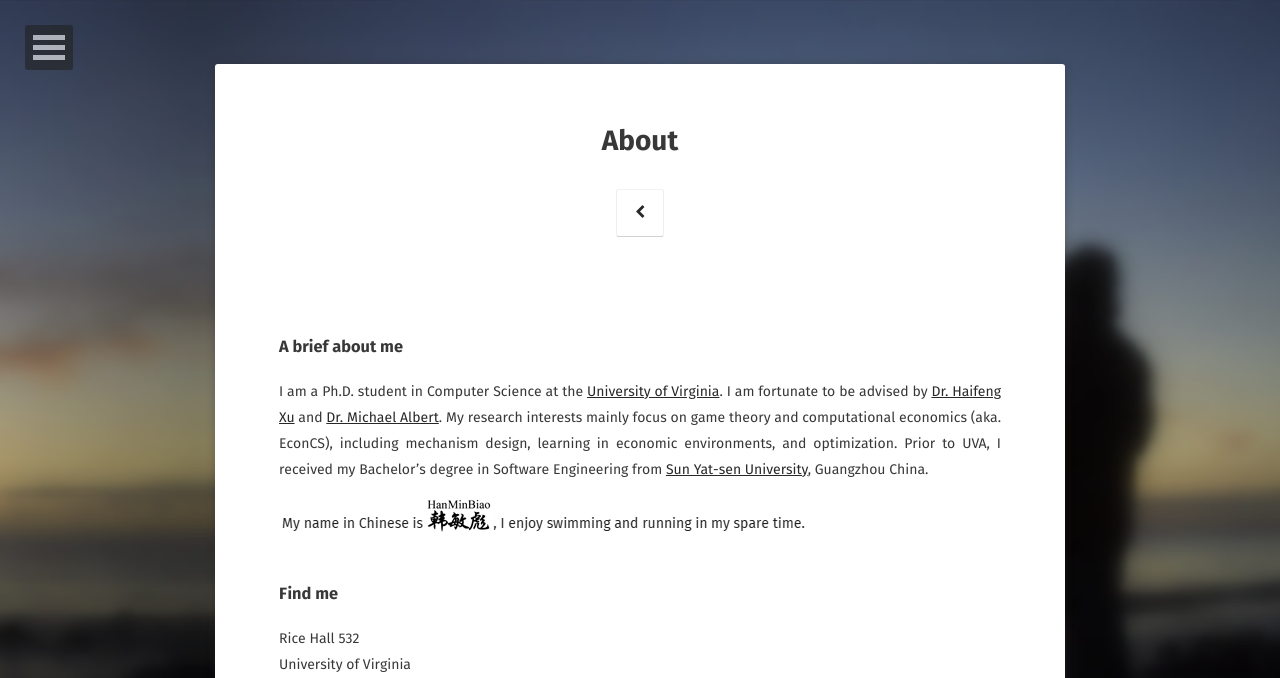
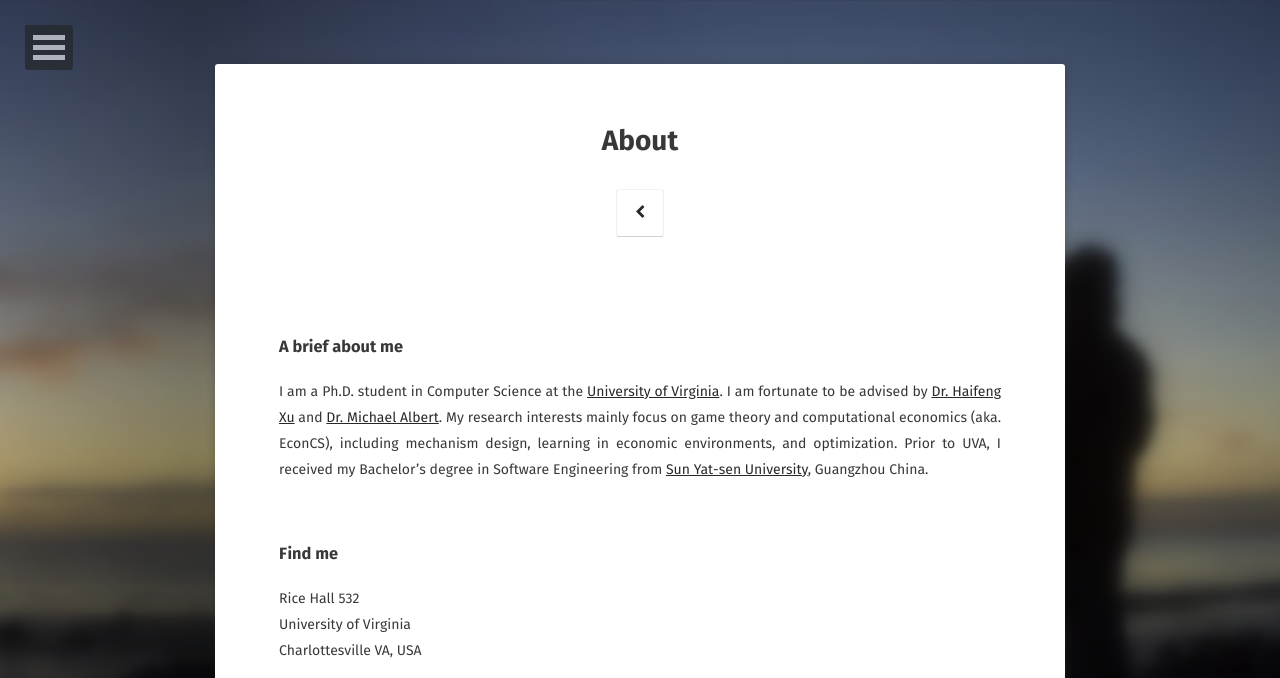
Before and after one commit to FrancisDavis/FrancisDavis.github.io, a Jekyll site: the page built from about/index.md, in a window 1280 px wide. Shown: the top 678 px of the page. Built offline with Jekyll 4.4.1, drawn with Linux system fonts in a browser that asks for light colours; some web fonts are replaced; grey boxes are pictures that could not be loaded.

Commit message:
Update index.md

```diff
--- a/about/index.md
+++ b/about/index.md
@@ -9,9 +9,6 @@ comments: false
 ### A brief about me
 I am a Ph.D. student in Computer Science at the [University of Virginia](http://www.virginia.edu/). I am fortunate to be advised by [Dr. Haifeng Xu](http://www.haifeng-xu.com/) and [Dr. Michael Albert](https://www.michaelalbert.co/).  My research interests mainly focus on game theory and computational economics (aka. EconCS), including mechanism design, learning in economic environments, and optimization. Prior to UVA, I received my Bachelor's degree in Software Engineering from [Sun Yat-sen University](http://www.sysu.edu.cn/2012/en/index.htm), Guangzhou China.
 
-<img src ="miscellaneous.png" align="left">
-
-
 <br>
 
 ### Find me
```
